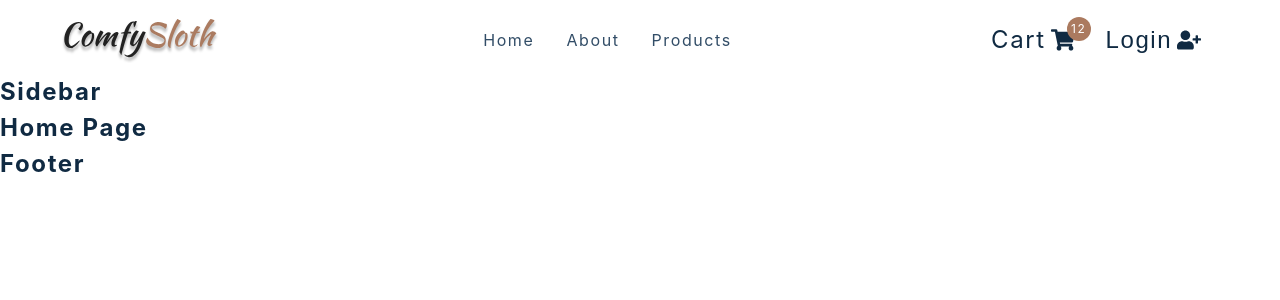
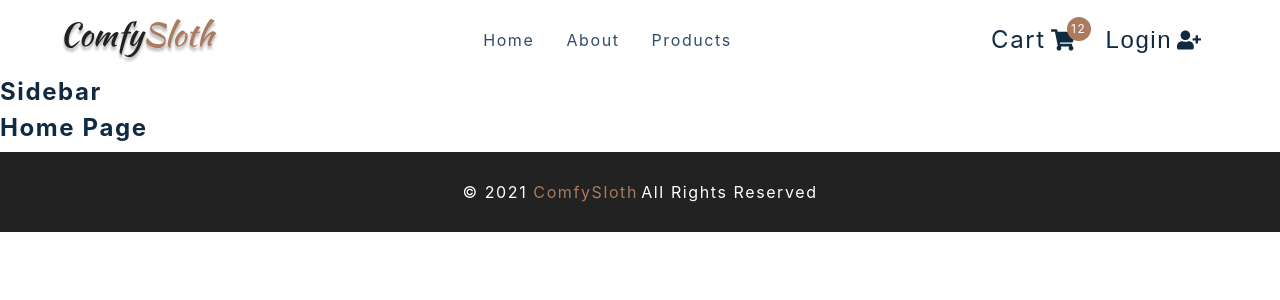
Before and after one commit to NateOs/react-Commerce-Project, a React (Create React App) app: page / in a window 1280 px wide. Shown: the top 300 px of the page. Built offline with nearby package versions, Linux system fonts and the light colour scheme; the HTML template or start-up script is replaced by a standard one.

Commit message:
Footer Component

```diff
--- a/src/components/Footer.js
+++ b/src/components/Footer.js
@@ -1,7 +1,11 @@
 import React from 'react'
 import styled from 'styled-components'
+
 const Footer = () => {
-  return <h4>footer</h4>
+  return <Wrapper>
+      <h5>&copy; {new Date().getFullYear()} <span>ComfySloth</span></h5>
+      <h5>All Rights Reserved</h5>
+    </Wrapper>
 }
 
 const Wrapper = styled.footer`
```
